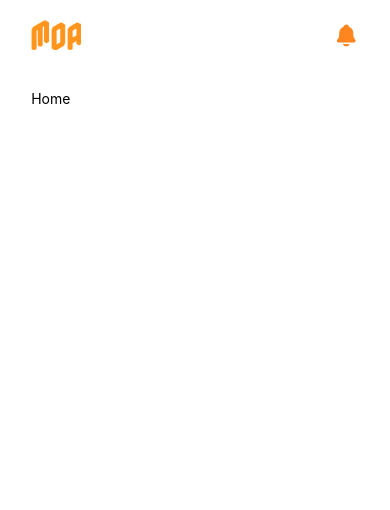
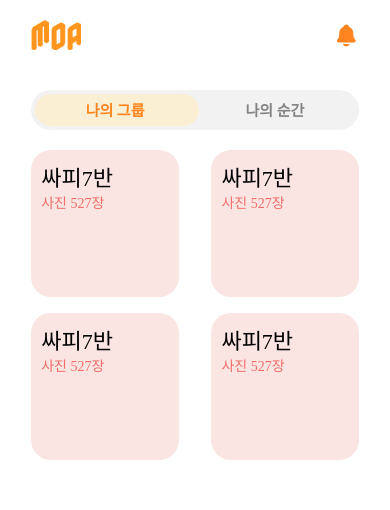
Before and after one commit to yelim99/MOA, a React Native app in the folder moa/: screen /Home in a window 390 px wide. Shown: the top 510 px of the page. Built offline with nearby package versions, Linux system fonts and the light colour scheme.

Commit message:
:art:[Design] #S11P31A602-166 #in-progress Home 화면 그룹-순간 toggle button 구현 완료

```diff
--- a/moa/src/components/group/MyGroupList.tsx
+++ b/moa/src/components/group/MyGroupList.tsx
@@ -1,11 +1,24 @@
 import {View, Text} from 'react-native';
 import React from 'react';
+import MyGroupListItem from './MyGroupListItem';
+import styled, {useTheme} from 'styled-components/native';
+
+const Container = styled.View`
+  width: 100%;
+  flex-direction: row;
+  flex-wrap: wrap;
+  gap: 16px;
+  justify-content: space-between;
+`;
 
 const MyGroupList = () => {
   return (
-    <View>
-      <Text>MyGroupList</Text>
-    </View>
+    <Container>
+      <MyGroupListItem />
+      <MyGroupListItem />
+      <MyGroupListItem />
+      <MyGroupListItem />
+    </Container>
   );
 };
 
--- /dev/null
+++ b/moa/src/components/group/MyGroupListItem.tsx
@@ -0,0 +1,34 @@
+import {View, Text} from 'react-native';
+import React from 'react';
+import styled from 'styled-components/native';
+
+const Container = styled.View`
+  width: 45%;
+  aspect-ratio: 1;
+  background-color: ${({theme}) => theme.colors.lightred};
+  padding: 10px;
+  border-radius: 20px;
+`;
+
+const TitleText = styled.Text`
+  font-family: SCDream6;
+  font-size: 22px;
+`;
+
+const ContentText = styled.Text`
+  font-family: SCDream4;
+`;
+const ContentColor = styled(ContentText)`
+  color: ${({theme}) => theme.colors.darkred};
+`;
+
+const MyGroupListItem = () => {
+  return (
+    <Container>
+      <TitleText>싸피7반</TitleText>
+      <ContentColor>사진 527장</ContentColor>
+    </Container>
+  );
+};
+
+export default MyGroupListItem;
--- a/moa/src/screens/Home.tsx
+++ b/moa/src/screens/Home.tsx
@@ -1,14 +1,122 @@
-import {Text, View} from 'react-native';
-import React from 'react';
+import {PanResponder, TouchableOpacity, Animated} from 'react-native';
+import React, {useRef, useState} from 'react';
 import styled from 'styled-components/native';
 import ScreenContainer from '../components/common/ScreenContainer';
+import MyGroupList from '../components/group/MyGroupList';
+import MyMomentList from '../components/moment/MyMomentList';
+
+const AnimatedTouchableOpacity =
+  Animated.createAnimatedComponent(TouchableOpacity);
+
+const ToggleContainer = styled.View`
+  flex-direction: row;
+  width: 100%;
+  height: 40px;
+  background-color: ${({theme}) => theme.colors.mediumgray};
+  border-radius: 20px;
+  padding: 4px;
+  justify-content: space-between;
+  align-items: center;
+  position: relative;
+  margin-bottom: 20px;
+`;
+
+const ToggleButton = styled(AnimatedTouchableOpacity)`
+  position: absolute;
+  width: 50%;
+  height: 32px;
+  background-color: ${({theme}) => theme.colors.lightyellow};
+  border-radius: 16px;
+`;
+
+const OptionContainer = styled.View`
+  width: 100%;
+  display: flex;
+  flex-direction: row;
+  align-items: center;
+`;
+
+const OptionButton = styled.TouchableOpacity`
+  width: 50%;
+  display: flex;
+  flex-direction: row;
+  align-items: center;
+  justify-content: center;
+`;
+
+const ToggleText = styled.Text<{isActive: boolean}>`
+  font-size: 15px;
+  font-weight: bold;
+  color: ${({theme, isActive}) =>
+    isActive ? theme.colors.maindarkorange : theme.colors.deepgray};
+`;
 
 const Home = () => {
+  const [isGroup, setIsGroup] = useState(true);
+  const togglePosition = useRef(new Animated.Value(0)).current;
+  const [containerWidth, setContainerWidth] = useState(0);
+
+  // PanResponder로 드래그 동작을 처리
+  const panResponder = useRef(
+    PanResponder.create({
+      onStartShouldSetPanResponder: () => true,
+      onPanResponderMove: (e, gestureState) => {
+        const maxTranslateX = containerWidth / 2;
+        if (gestureState.dx >= 0 && gestureState.dx <= maxTranslateX) {
+          togglePosition.setValue(gestureState.dx);
+        }
+      },
+      onPanResponderRelease: (e, gestureState) => {
+        const maxTranslateX = containerWidth / 2;
+        if (gestureState.dx > maxTranslateX / 2) {
+          setIsGroup(false);
+          Animated.spring(togglePosition, {
+            toValue: maxTranslateX,
+            useNativeDriver: false,
+          }).start();
+        } else {
+          setIsGroup(true);
+          Animated.spring(togglePosition, {
+            toValue: 0,
+            useNativeDriver: false,
+          }).start();
+        }
+      },
+    }),
+  ).current;
+
+  const handleTogglePress = () => {
+    const maxTranslateX = containerWidth / 2;
+    setIsGroup(!isGroup);
+    Animated.spring(togglePosition, {
+      toValue: isGroup ? maxTranslateX : 4,
+      useNativeDriver: false,
+    }).start();
+  };
+
   return (
     <ScreenContainer>
-      <View>
-        <Text>Home</Text>
-      </View>
+      <ToggleContainer
+        onLayout={(event) => {
+          const {width} = event.nativeEvent.layout;
+          setContainerWidth(width - 4);
+        }}
+      >
+        <ToggleButton
+          style={{transform: [{translateX: togglePosition}]}}
+          {...panResponder.panHandlers}
+          onPress={handleTogglePress}
+        />
+        <OptionContainer>
+          <OptionButton onPress={() => handleTogglePress()}>
+            <ToggleText isActive={isGroup}>나의 그룹</ToggleText>
+          </OptionButton>
+          <OptionButton onPress={() => handleTogglePress()}>
+            <ToggleText isActive={!isGroup}>나의 순간</ToggleText>
+          </OptionButton>
+        </OptionContainer>
+      </ToggleContainer>
+      {isGroup ? <MyGroupList /> : <MyMomentList />}
     </ScreenContainer>
   );
 };
```
